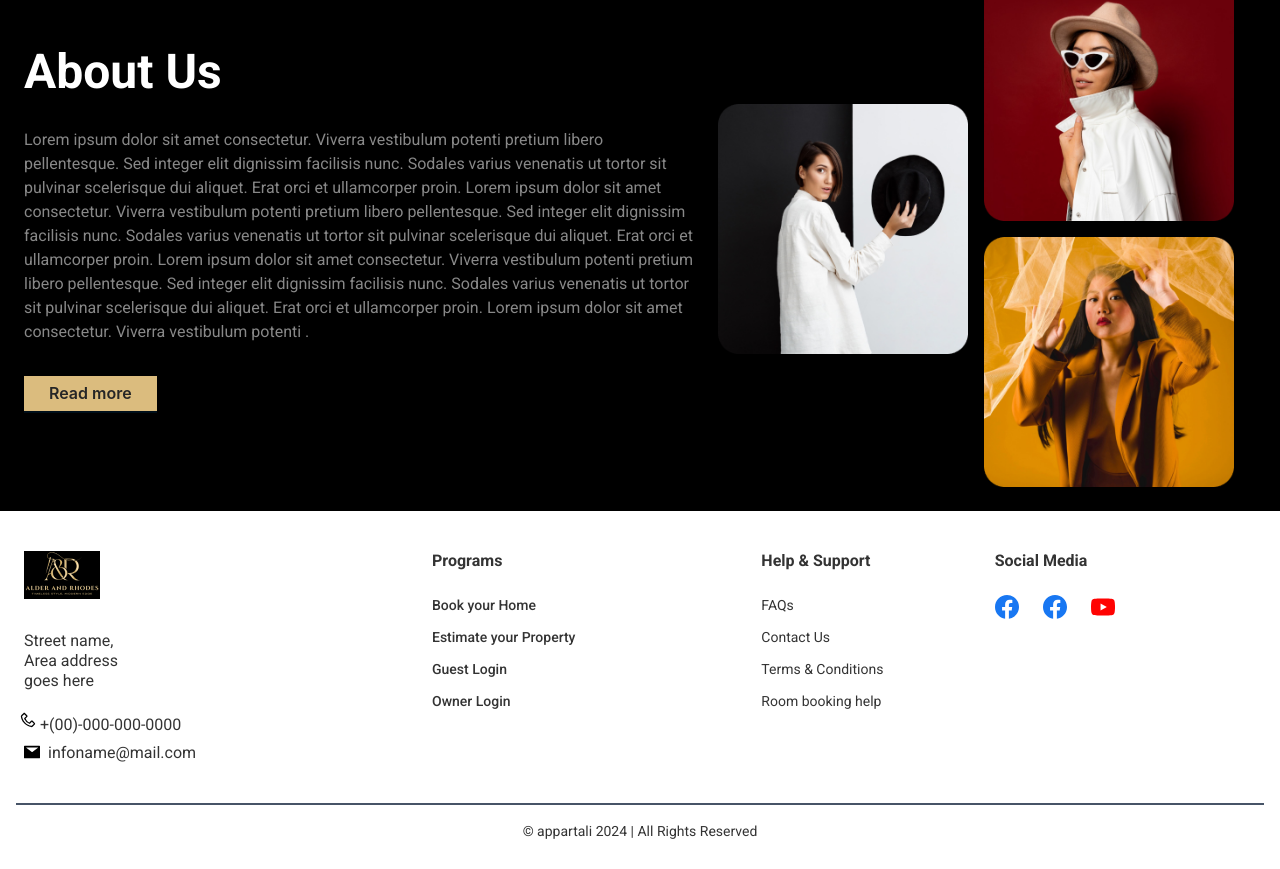
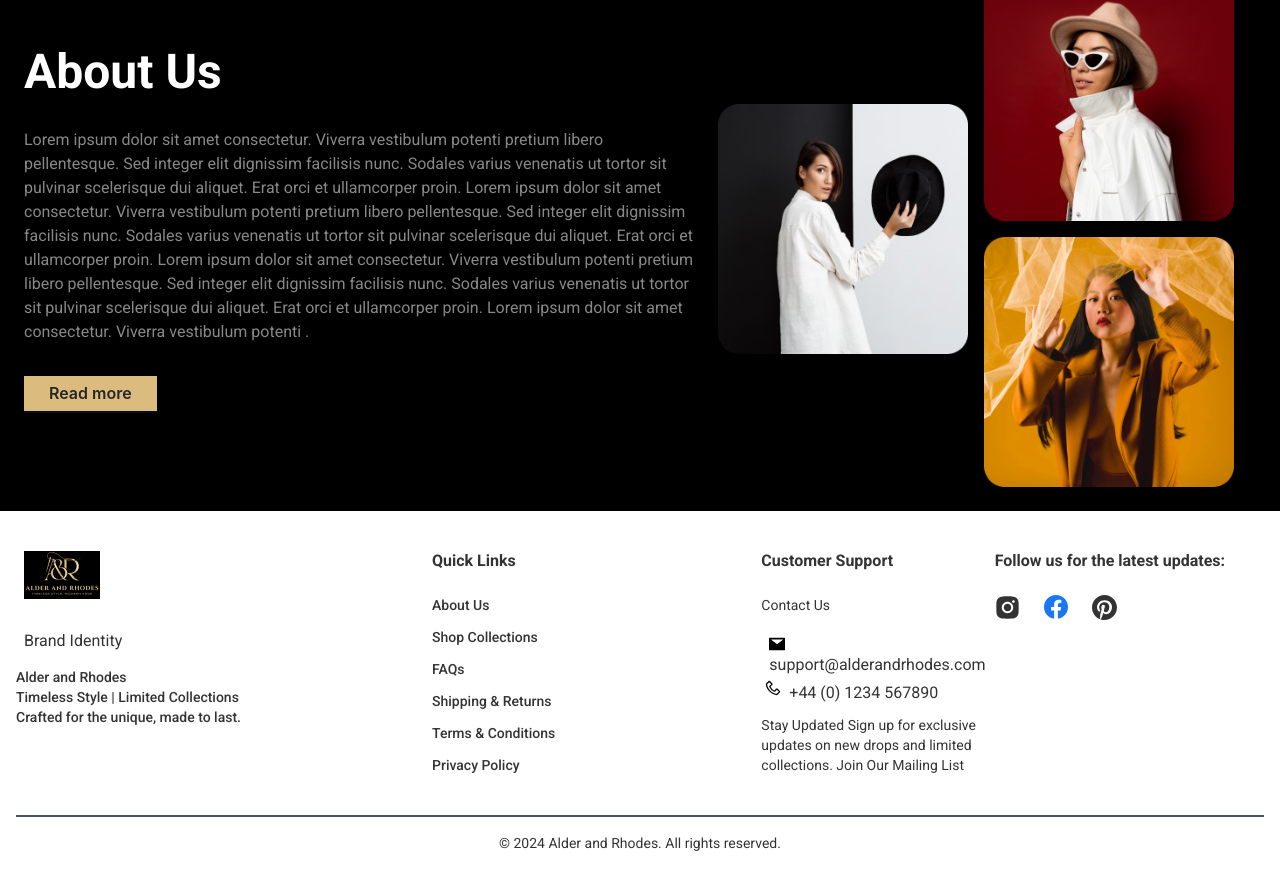
Before and after one commit to Mahedihasanimam/sowjanya-ecomarce, a Next.js app: page / in a window 1280 px wide. Shown: the part 2837-3706 px from the top of the page. Built offline with nearby package versions, Linux system fonts and the light colour scheme.

Commit message:
footer section updated

```diff
--- a/package.json
+++ b/package.json
@@ -15,6 +15,7 @@
     "react": "^18",
     "react-dom": "^18",
     "recharts": "^2.15.0",
+    "sharp": "^0.33.5",
     "sweetalert2": "^11.15.2"
   },
   "devDependencies": {
--- a/src/app/auth/signin/page.jsx
+++ b/src/app/auth/signin/page.jsx
@@ -85,7 +85,7 @@ const router=useRouter()
               </Form.Item>
 
               <Link className='mb-3 text-secondary font-medium' href={'/auth/otpverify'}>
-                forget password
+                forgot password
               </Link>
             </div>
 
--- a/src/app/globals.css
+++ b/src/app/globals.css
@@ -6,9 +6,6 @@
 @tailwind components;
 @tailwind utilities;
 
-body{
-  font-family: "Roboto", serif;
-}
 :root {
   --background: #ffffff;
   --foreground: #171717;
@@ -21,10 +18,10 @@ body{
   }
 }
 
+/* Body Styling */
 body {
-  color: var(--foreground);
-  background: var(--background);
-  font-family: Arial, Helvetica, sans-serif;
+
+  font-family: "Roboto", sans-serif;
 }
 /* In your global CSS or a scoped CSS file */
 .ant-input::placeholder {
@@ -56,17 +53,29 @@ body {
 .custom-table .ant-table-tbody > tr:hover > td {
   background-color: #111 !important; /* Slightly lighter black for hover */
 }
-:where(.css-dev-only-do-not-override-142vneq).ant-menu-dark .ant-menu-item-selected, :where(.css-dev-only-do-not-override-142vneq).ant-menu-dark>.ant-menu .ant-menu-item-selected {
+
+
+
+/* :where(.css-dev-only-do-not-override-142vneq).ant-menu-dark .ant-menu-item-selected, :where(.css-dev-only-do-not-override-142vneq).ant-menu-dark>.ant-menu .ant-menu-item-selected {
+  background-color: #DBBC7E;
+  padding: 31px 20px;
+} */
+.ant-menu-dark .ant-menu-item-selected, :where(.css-dev-only-do-not-override-142vneq).ant-menu-dark>.ant-menu .ant-menu-item-selected {
   background-color: #DBBC7E;
   padding: 31px 20px;
 }
+
+
+
+
+
 :where(.css-dev-only-do-not-override-142vneq).ant-menu-dark .ant-menu-item-selected a, :where(.css-dev-only-do-not-override-142vneq).ant-menu-dark>.ant-menu .ant-menu-item-selected a, :where(.css-dev-only-do-not-override-142vneq).ant-menu-dark .ant-menu-item-selected a:hover, :where(.css-dev-only-do-not-override-142vneq).ant-menu-dark>.ant-menu .ant-menu-item-selected a:hover {
   /* color: #000000; */
   color:white;
   font-size: 16px;
   font-weight: bold;
 }
-
+z
 .custom-select {
   background-color: #00000066; /* Your desired background color */
   border-radius: 8px;        /* Optional: Rounded corners */
@@ -177,20 +186,6 @@ body {
   color: #fff !important;
 }
 
-/* .ant-select-item-option-active {
-  background: #40a9ff !important;
-} */
-
-/* Button Styles */
-/* .ant-btn {
-  border-radius: 4px;
-  transition: all 0.3s ease;
-} */
-
-/* .ant-btn-primary {
-  background: #1890ff !important;
-  border-color: #1890ff !important;
-} */
 
 .ant-btn-primary:hover {
   background: #40a9ff !important;
@@ -326,13 +321,7 @@ body {
   color: white !important;
 }
 
-* Ant Design Dark Mode Overrides */
-.ant-input,
-.ant-input-password {
-  background-color: rgb(39 39 42) !important;
-  border-color: rgb(63 63 70) !important;
-  color: white !important;
-}
+
 
 .ant-input:hover,
 .ant-input:focus,
--- a/src/components/share/Footer.jsx
+++ b/src/components/share/Footer.jsx
@@ -10,6 +10,8 @@ import Image from "next/image";
 import {
   PhoneOutlined,
   MailFilled,
+  InstagramFilled,
+  PinterestFilled,
 } from "@ant-design/icons";
 import Link from "next/link"
 
@@ -32,10 +34,17 @@ const Footer = () => {
               </div>
               <div className="max-w-[120px] text-[16px] pl-2 ">
                 <h4 className="">
-                  Street name, Area address <br /> goes here
+                Brand Identity
                 </h4>
               </div>
-              <div className="text-[#000000CC] text-[16px] font-normal space-y-2 pt-2">
+              <div>
+                <ul className="list-item-none text-[#000000CC] font-medium text-sm">
+                  <li>Alder and Rhodes</li>
+                  <li>Timeless Style | Limited Collections</li>
+                  <li>Crafted for the unique, made to last.</li>
+                </ul>
+              </div>
+              {/* <div className="text-[#000000CC] text-[16px] font-normal space-y-2 pt-2">
                 <div>
                   <PhoneOutlined className="rotate-90 text-[16px] text-[#000000] pr-2" />
                   <span className="text-[#000000CC]">+(00)-000-000-0000</span>
@@ -44,7 +53,7 @@ const Footer = () => {
                   <MailFilled className=" text-[16px] text-[#000000] pr-2" />
                   <span className="text-[#000000CC] ">infoname@mail.com</span>
                 </div>
-              </div>
+              </div> */}
 
               {/* <Button
                 className=" hover:text-white bg-[#000000] hover:bg-[#000000] border-[1px]  border-[#E4E7EC] text-[16px] font-semibold p-6"
@@ -59,28 +68,38 @@ const Footer = () => {
               {/* MENU ITEM ONE  */}
               <div className="space-y-3 text-start">
                 <h3 className="   font-bold text-[16px] pb-3 font-Merriweather">
-                  Programs
+                  Quick Links
                 </h3>
                 <div className="   gap-6">
                   <ul className="space-y-[12px] text-[#000000CC] font-medium text-sm">
                     <li>
-                      <Link rel="noopener noreferrer" href="/browsemore">
-                        Book your  Home
+                      <Link rel="noopener noreferrer" href="/aboutus">
+                       About Us
                       </Link>
                     </li>
                     <li>
                       <Link rel="noopener noreferrer" href="/browsemore">
-                        Estimate  your  Property
+                       Shop Collections
                       </Link>
                     </li>
                     <li>
-                      <Link rel="noopener noreferrer" href="/auth/GuestLogin">
-                        Guest  Login
+                      <Link rel="noopener noreferrer" href="/FAQ">
+                       FAQs
                       </Link>
                     </li>
                     <li>
                       <Link rel="noopener noreferrer" href="/auth/OwnarLogin">
-                        Owner  Login
+                       Shipping & Returns
+                      </Link>
+                    </li>
+                    <li>
+                      <Link rel="noopener noreferrer" href="/auth/OwnarLogin">
+                       Terms & Conditions
+                      </Link>
+                    </li>
+                    <li>
+                      <Link rel="noopener noreferrer" href="/auth/OwnarLogin">
+                       Privacy Policy
                       </Link>
                     </li>
 
@@ -91,43 +110,46 @@ const Footer = () => {
               {/* MENU ITEM TWO  */}
               <div className="space-y-3 pl-12">
                 <h3 className="   font-bold text-[16px] pb-3 font-Merriweather">
-                  Help & Support
+                Customer Support
                 </h3>
                 <ul className="space-y-[12px] text-[#000000CC] text-sm">
                   <li>
-                    <Link rel="noopener noreferrer" href="/FAQ">
-                      FAQs
+                    <Link rel="noopener noreferrer" href="/contactus">
+                     Contact Us
                     </Link>
                   </li>
                   <li>
-                    <Link rel="noopener noreferrer" href="/contactus">
-                      Contact Us
-                    </Link>
+                               <div className="text-[#000000CC] text-[16px] font-normal space-y-2 pt-2">
+                <div className="pl-2">
+                  <MailFilled className=" text-[16px] text-[#000000] pr-2" />
+                  <span className="text-[#000000CC] ">support@alderandrhodes.com</span>
+                </div>
+                <div>
+                  <PhoneOutlined className="rotate-90 text-[16px] text-[#000000] pr-2" />
+                  <span className="text-[#000000CC]"> +44 (0) 1234 567890</span>
+                </div>
+              </div>
                   </li>
 
                   <li>
-                    <Link rel="noopener noreferrer" href="/TermsAndConditions ">
-                      Terms & Conditions
-                    </Link>
+                    <p  >
+                    Stay Updated
+Sign up for exclusive updates on new drops and limited collections.
+Join Our Mailing List
+                    </p>
                   </li>
-                  <li>
-                    <Link rel="noopener noreferrer" href="/RoomBookingHelp">
-                      Room booking help
-                    </Link>
-                  </li>
+
                 </ul>
               </div>
               {/* SOCIAL MEDIA MENU ITEM   */}
               <div className="space-y-3">
                 <h3 className="   font-bold text-[16px] pb-3 font-Merriweather">
-                  Social Media
+                Follow us for the latest updates:
                 </h3>
                 <div className="flex space-x-6">
-                  <Link href="https://facebook.com" target="_blank" >
+                  <Link href="https://www.instagram.com" target="_blank" >
 
-                    <svg width="24" height="24" viewBox="0 0 24 24" fill="none" xmlns="http://www.w3.org/2000/svg">
-                      <path d="M24 12C24 5.37258 18.6274 0 12 0C5.37258 0 0 5.37258 0 12C0 17.9895 4.3882 22.954 10.125 23.8542V15.4688H7.07812V12H10.125V9.35625C10.125 6.34875 11.9166 4.6875 14.6576 4.6875C15.9701 4.6875 17.3438 4.92188 17.3438 4.92188V7.875H15.8306C14.34 7.875 13.875 8.80008 13.875 9.75V12H17.2031L16.6711 15.4688H13.875V23.8542C19.6118 22.954 24 17.9895 24 12Z" fill="#1877F2" />
-                    </svg>
+                    <InstagramFilled className="text-[25px]"/>
 
 
                   </Link>
@@ -138,18 +160,8 @@ const Footer = () => {
 
 
                   </Link>
-                  <Link href={'https://youtube.com'} target="_blank">
-                    <svg width="24" height="24" viewBox="0 0 24 24" fill="none" xmlns="http://www.w3.org/2000/svg">
-                      <g clip-path="url(#clip0_7_4310)">
-                        <path d="M23.5216 6.18541C23.3859 5.67482 23.1185 5.20883 22.7462 4.83407C22.3738 4.4593 21.9095 4.18891 21.3998 4.04996C19.5234 3.54541 12.0234 3.54541 12.0234 3.54541C12.0234 3.54541 4.52344 3.54541 2.64707 4.04996C2.13737 4.18891 1.6731 4.4593 1.30073 4.83407C0.928354 5.20883 0.660943 5.67482 0.525256 6.18541C0.0234376 8.06996 0.0234375 12 0.0234375 12C0.0234375 12 0.0234376 15.93 0.525256 17.8145C0.660943 18.3251 0.928354 18.7911 1.30073 19.1658C1.6731 19.5406 2.13737 19.811 2.64707 19.95C4.52344 20.4545 12.0234 20.4545 12.0234 20.4545C12.0234 20.4545 19.5234 20.4545 21.3998 19.95C21.9095 19.811 22.3738 19.5406 22.7462 19.1658C23.1185 18.7911 23.3859 18.3251 23.5216 17.8145C24.0234 15.93 24.0234 12 24.0234 12C24.0234 12 24.0234 8.06996 23.5216 6.18541Z" fill="#FF0302" />
-                        <path d="M9.56934 15.5689V8.43164L15.8421 12.0003L9.56934 15.5689Z" fill="#FEFEFE" />
-                      </g>
-                      <defs>
-                        <clipPath id="clip0_7_4310">
-                          <rect width="24" height="24" fill="white" />
-                        </clipPath>
-                      </defs>
-                    </svg>
+                  <Link href={'https://www.instagram.com'} target="_blank">
+                  <PinterestFilled className="text-[25px]"/>
 
                   </Link>
 
@@ -161,7 +173,7 @@ const Footer = () => {
           {/* copyright  */}
           <div className="flex justify-center  border-t-2 border-[#475467] py-4">
             <p className="text-sm text-[#000000CC]">
-              © appartali  2024 | All Rights Reserved
+            © 2024 Alder and Rhodes. All rights reserved.
             </p>
           </div>
         </div>
--- a/tailwind.config.js
+++ b/tailwind.config.js
@@ -20,4 +20,7 @@ module.exports = {
     },
   },
   plugins: [],
+  experimental: {
+    optimizeCss: false,
+},
 };
```
Also changed, not shown: src/app/(dashboard)/dashboard/adminprofile/page.jsx (+1 -190 lines), 1 other file (tests, documents, lock files or other folders).
